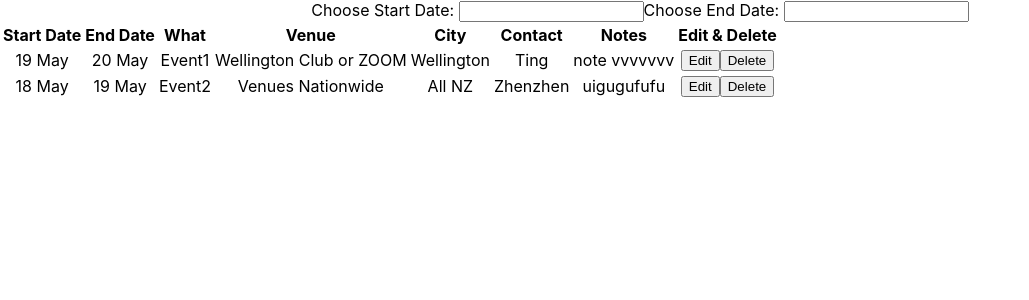
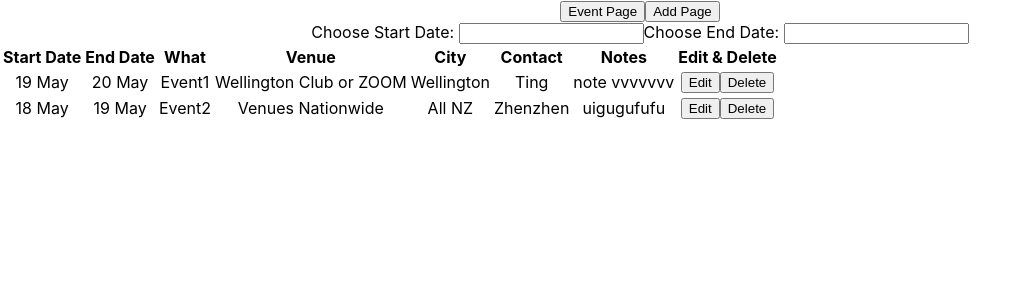
Before and after one commit to Willa2023/SGCNZ-dashboard, a React (Create React App) app: page / in a window 1280 px wide. Shown: the top 300 px of the page, without its empty margins (0-1029 px from the left). Built offline with nearby package versions, Linux system fonts and the light colour scheme.

Commit message:
button function

```diff
--- a/src/App.js
+++ b/src/App.js
@@ -1,49 +1,23 @@
-import logo from "./logo.svg";
 import "./App.css";
-import MyDatePicker from "./Components/MyDatePicker";
-import EventTable from "./Components/EventTable";
 import { BrowserRouter as Router, Route, Routes } from "react-router-dom";
+import DateEvent from "./Components/DateEvent";
+import AddEventForm from "./Components/AddEvent";
+import EditEventForm from "./Components/EditEvent";
+import NavBar from "./Components/NavBar";
 
 function App() {
   return (
     <Router>
       <div className="App">
+        <NavBar />
         <Routes>
-          {/* Define your routes here */}
-          <Route path="/" element={<Event />} />
-          <Route path="/edit" element={<EditInfo />} />
-          <Route path="/add" element={<AddInfo />} />
+          <Route path="/" element={<DateEvent />} />
+          <Route path="/edit" element={<EditEventForm />} />
+          <Route path="/add" element={<AddEventForm />} />
         </Routes>
       </div>
     </Router>
   );
 }
 
-// Define components for each route
-function Event() {
-  return (
-    <div>
-      <div className="datePicker">
-        <span>
-          Choose Start Date: <MyDatePicker />
-        </span>
-        <span>
-          Choose End Date: <MyDatePicker />
-        </span>
-      </div>
-      <div>
-        <EventTable />
-      </div>
-    </div>
-  );
-}
-
-function EditInfo() {
-  return <div>Edit Page</div>;
-}
-
-function AddInfo() {
-  return <div>Add Page</div>;
-}
-
 export default App;
--- /dev/null
+++ b/src/Components/DateEvent.js
@@ -0,0 +1,20 @@
+import MyDatePicker from "./MyDatePicker";
+import EventTable from "./EventTable";
+
+export default function DateEvent() {
+  return (
+    <div>
+      <div className="datePicker">
+        <span>
+          Choose Start Date: <MyDatePicker />
+        </span>
+        <span>
+          Choose End Date: <MyDatePicker />
+        </span>
+      </div>
+      <div>
+        <EventTable />
+      </div>
+    </div>
+  );
+}
--- a/src/Components/EventTable.js
+++ b/src/Components/EventTable.js
@@ -1,4 +1,5 @@
 import React from "react";
+import { Link } from "react-router-dom";
 
 // Dummy data - you would replace this with real data passed in via props
 const events = [
@@ -49,7 +50,9 @@ const EventTable = () => {
             <td>{event.contact}</td>
             <td>{event.notes}</td>
             <td>
-              <button>Edit</button>
+              <Link to="/edit">
+                <button>Edit</button>
+              </Link>
               <button>Delete</button>
             </td>
           </tr>
--- a/src/Components/NavBar.js
+++ b/src/Components/NavBar.js
@@ -0,0 +1,16 @@
+// import React from 'react';
+import { Link } from "react-router-dom";
+
+export default function NavBar() {
+  return (
+    <div>
+      <Link to="/">
+        <button>Event Page</button>
+      </Link>
+
+      <Link to="/add">
+        <button>Add Page</button>
+      </Link>
+    </div>
+  );
+}
```
